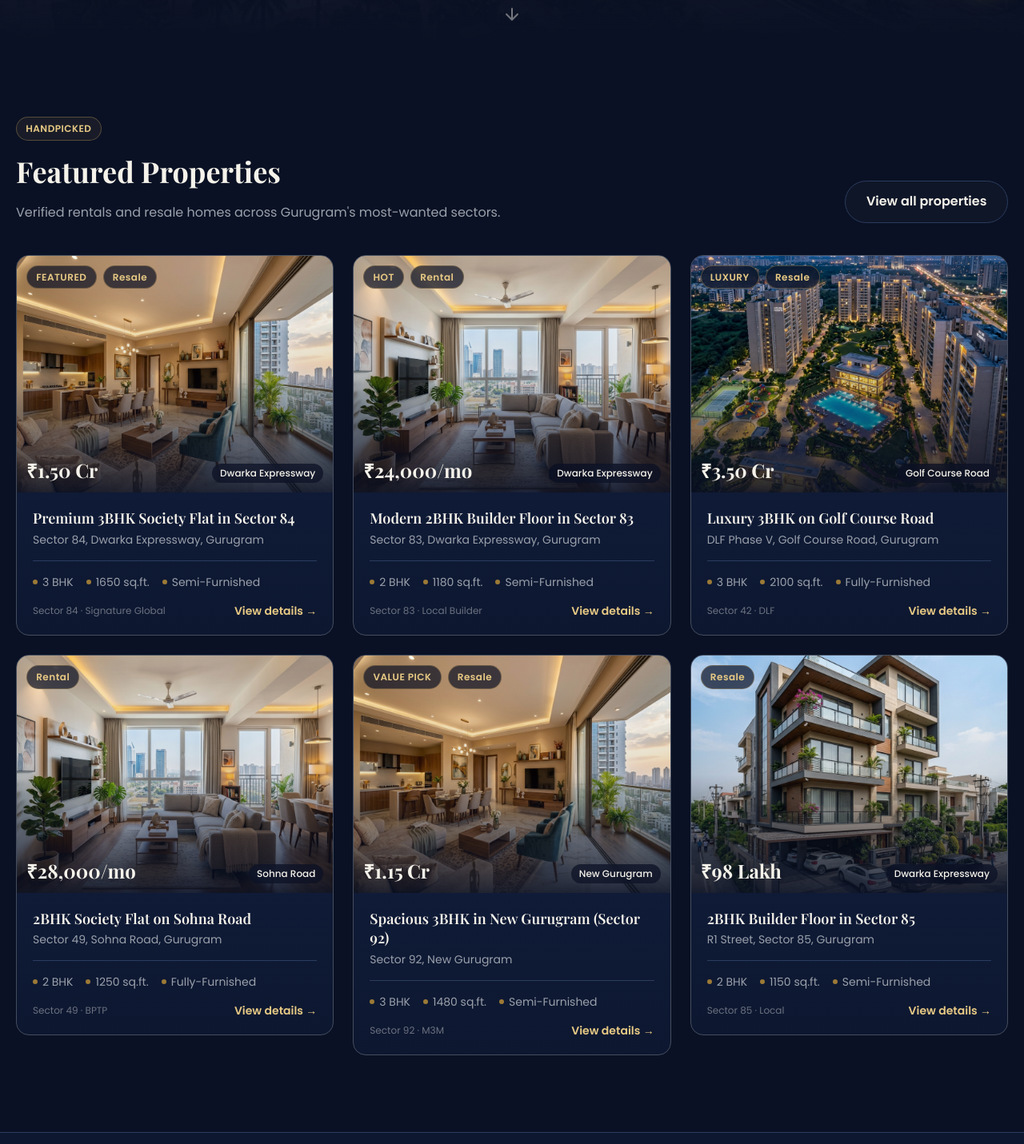
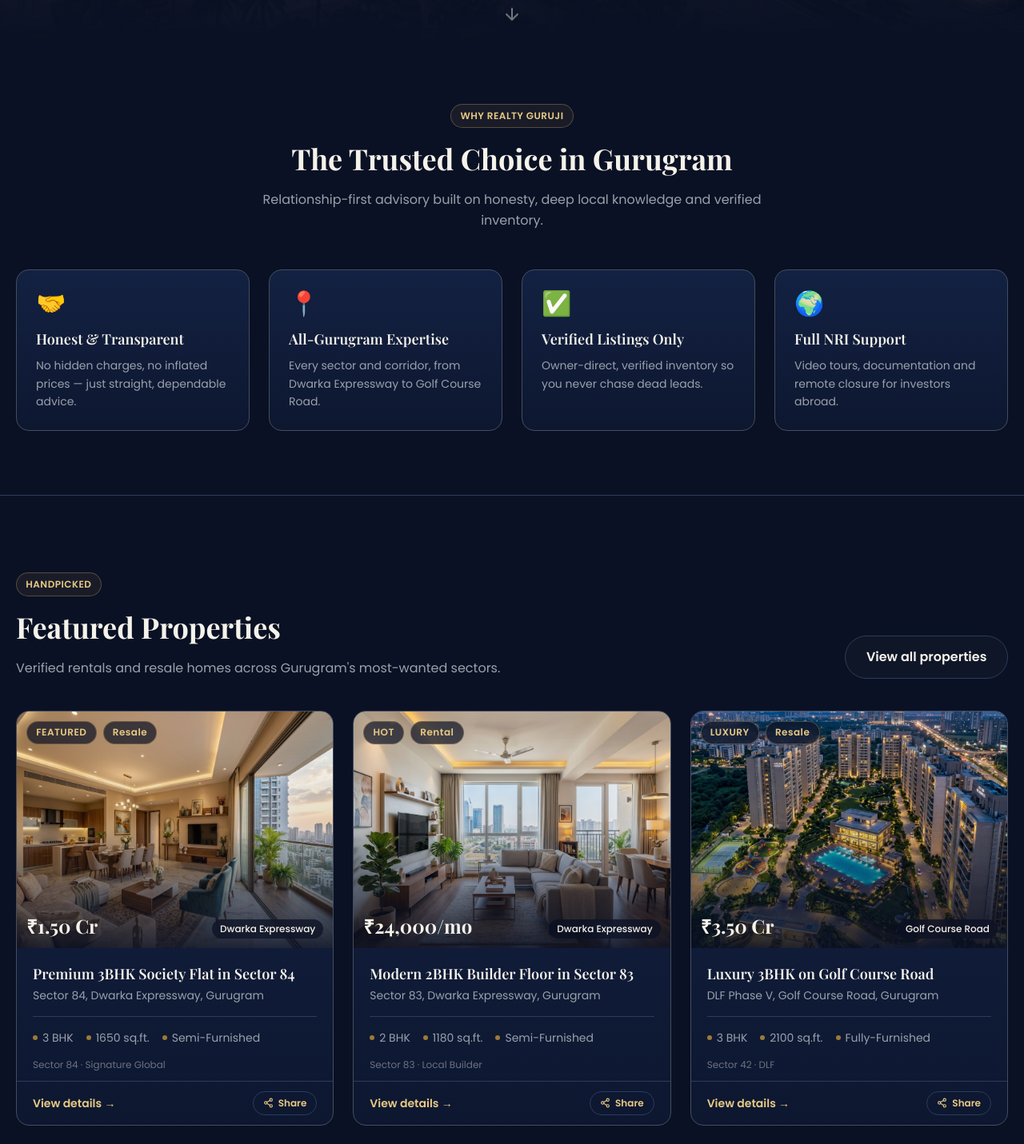
Before and after one commit to sanjeevkps60-netizen/realtyguruji-production, a Next.js app: page / in a window 1280 px wide. Shown: the part 800-2231 px from the top of the page at 80% size. Built offline with nearby package versions, Linux system fonts and the light colour scheme; no server answers; the database is empty; grey boxes are pictures that could not be loaded; a web font is replaced by a local one.

Commit message:
Homepage polish (photo, Why Us, How It Works) + Share button on every property card

```diff
--- a/src/app/page.tsx
+++ b/src/app/page.tsx
@@ -1,4 +1,5 @@
 import Link from "next/link";
+import Image from "next/image";
 import { site, telLink, whatsappLink } from "@/lib/site";
 import { testimonials, marketInsights, featuredBuilders } from "@/data/properties";
 import { getFeaturedProperties } from "@/lib/properties";
@@ -87,6 +88,33 @@ export default async function Home() {
           <svg className="animate-scrollcue" width="24" height="24" viewBox="0 0 24 24" fill="none" stroke="currentColor" strokeWidth="2" strokeLinecap="round" strokeLinejoin="round">
             <path d="M12 5v14M19 12l-7 7-7-7" />
           </svg>
+        </div>
+      </section>
+
+      {/* ---------------- WHY CHOOSE US ---------------- */}
+      <section className="border-b border-line py-16 sm:py-20">
+        <div className="container-rg">
+          <SectionHeading
+            eyebrow="Why Realty Guruji"
+            title="The Trusted Choice in Gurugram"
+            subtitle="Relationship-first advisory built on honesty, deep local knowledge and verified inventory."
+          />
+          <div className="mt-12 grid gap-6 sm:grid-cols-2 lg:grid-cols-4">
+            {[
+              { icon: "🤝", title: "Honest & Transparent", desc: "No hidden charges, no inflated prices — just straight, dependable advice." },
+              { icon: "📍", title: "All-Gurugram Expertise", desc: "Every sector and corridor, from Dwarka Expressway to Golf Course Road." },
+              { icon: "✅", title: "Verified Listings Only", desc: "Owner-direct, verified inventory so you never chase dead leads." },
+              { icon: "🌍", title: "Full NRI Support", desc: "Video tours, documentation and remote closure for investors abroad." },
+            ].map((f, i) => (
+              <ScrollReveal key={f.title} delay={i * 60}>
+                <div className="card-rg h-full p-6">
+                  <span className="text-3xl" aria-hidden>{f.icon}</span>
+                  <h3 className="mt-3 font-display text-lg font-semibold text-cream">{f.title}</h3>
+                  <p className="mt-2 text-sm leading-relaxed text-muted">{f.desc}</p>
+                </div>
+              </ScrollReveal>
+            ))}
+          </div>
         </div>
       </section>
 
@@ -202,20 +230,32 @@ export default async function Home() {
 
       {/* ---------------- ABOUT RAHUL + YOUTUBE ---------------- */}
       <section className="py-20 sm:py-24">
-        <div className="container-rg">
-          <ScrollReveal className="mx-auto max-w-3xl text-center">
+        <div className="container-rg grid items-center gap-12 lg:grid-cols-[1fr_1.2fr]">
+          <ScrollReveal>
+            <div className="relative mx-auto w-full max-w-sm">
+              <div className="absolute -inset-3 -z-10 rounded-3xl bg-gradient-to-tr from-gold/25 to-transparent blur-xl" />
+              <Image
+                src="/images/rahul-soni.jpg"
+                alt={`${site.founder.name} — ${site.founder.role}, Realty Guruji`}
+                width={640}
+                height={800}
+                className="w-full rounded-2xl border border-line object-cover"
+              />
+            </div>
+          </ScrollReveal>
+          <ScrollReveal delay={100}>
             <span className="chip mb-4">Meet your consultant</span>
             <h2 className="font-display text-3xl font-bold text-cream sm:text-4xl">{site.founder.name}</h2>
-            <p className="mt-1 text-gold-bright">{site.founder.role}</p>
+            <p className="mt-1 text-gold-bright">{site.founder.role} · {site.founder.experienceYears}+ years</p>
             <p className="mt-5 leading-relaxed text-muted">{site.founder.bio}</p>
 
-            <div className="mx-auto mt-8 grid max-w-lg grid-cols-3 gap-4">
+            <div className="mt-8 grid max-w-lg grid-cols-3 gap-4">
               <YtStat value={site.socials.youtubeStats.subscribers} label="Subscribers" />
               <YtStat value={`${site.socials.youtubeStats.videos}`} label="Videos" />
               <YtStat value={site.socials.youtubeStats.views} label="Views" />
             </div>
 
-            <div className="mt-7 flex flex-wrap justify-center gap-3">
+            <div className="mt-7 flex flex-wrap gap-3">
               <a href={site.socials.youtube} target="_blank" rel="noopener noreferrer" className="btn-gold">
                 Watch on YouTube
               </a>
@@ -282,6 +322,32 @@ export default async function Home() {
         </div>
       </section>
 
+      {/* ---------------- HOW IT WORKS ---------------- */}
+      <section className="border-t border-line py-20 sm:py-24">
+        <div className="container-rg">
+          <SectionHeading
+            eyebrow="Simple process"
+            title="How It Works"
+            subtitle="From first call to keys in hand — a clear, no-pressure journey."
+          />
+          <div className="mt-12 grid gap-6 md:grid-cols-3">
+            {[
+              { n: "01", title: "Share your requirement", desc: "Tell us your budget, preferred sector and property type by form, call or WhatsApp." },
+              { n: "02", title: "Get matched & visit", desc: "Rahul shortlists verified options and arranges site visits within 24–48 hours." },
+              { n: "03", title: "Negotiate & close", desc: "We help you negotiate the best price and handle paperwork end-to-end." },
+            ].map((s, i) => (
+              <ScrollReveal key={s.n} delay={i * 80}>
+                <div className="card-rg h-full p-7">
+                  <span className="font-display text-4xl font-bold text-gradient-gold">{s.n}</span>
+                  <h3 className="mt-3 font-display text-xl font-semibold text-cream">{s.title}</h3>
+                  <p className="mt-2 text-sm leading-relaxed text-muted">{s.desc}</p>
+                </div>
+              </ScrollReveal>
+            ))}
+          </div>
+        </div>
+      </section>
+
       {/* ---------------- LEAD CTA ---------------- */}
       <section className="relative overflow-hidden border-t border-line py-20 sm:py-24">
         <div className="absolute inset-0 -z-10 bg-gradient-to-br from-surface to-ink" />
--- /dev/null
+++ b/src/components/CardShare.tsx
@@ -0,0 +1,54 @@
+"use client";
+
+import { useState } from "react";
+
+// Share a specific property's public URL (used on property cards).
+export default function CardShare({ id, title }: { id: string; title: string }) {
+  const [copied, setCopied] = useState(false);
+
+  async function onShare(e: React.MouseEvent) {
+    e.preventDefault();
+    e.stopPropagation();
+    const url = `${window.location.origin}/properties/${id}`;
+    type NavWithShare = Navigator & { share?: (data: ShareData) => Promise<void> };
+    const nav = navigator as NavWithShare;
+    if (nav.share) {
+      try {
+        await nav.share({ title, text: `${title} — view details:`, url });
+        return;
+      } catch {
+        /* cancelled → fall through to copy */
+      }
+    }
+    try {
+      await navigator.clipboard.writeText(url);
+      setCopied(true);
+      setTimeout(() => setCopied(false), 2000);
+    } catch {
+      window.prompt("Copy this link:", url);
+    }
+  }
+
+  return (
+    <button
+      onClick={onShare}
+      aria-label={`Share ${title}`}
+      className="inline-flex items-center gap-1.5 rounded-full border border-line px-3 py-1.5 text-xs font-semibold text-gold-bright transition-colors hover:border-gold hover:bg-gold/10"
+    >
+      {copied ? (
+        <>
+          <svg width="13" height="13" viewBox="0 0 24 24" fill="none" stroke="currentColor" strokeWidth="2.5" strokeLinecap="round" strokeLinejoin="round" aria-hidden><path d="M20 6 9 17l-5-5" /></svg>
+          Copied
+        </>
+      ) : (
+        <>
+          <svg width="13" height="13" viewBox="0 0 24 24" fill="none" stroke="currentColor" strokeWidth="2" strokeLinecap="round" strokeLinejoin="round" aria-hidden>
+            <circle cx="18" cy="5" r="3" /><circle cx="6" cy="12" r="3" /><circle cx="18" cy="19" r="3" />
+            <line x1="8.59" y1="13.51" x2="15.42" y2="17.49" /><line x1="15.41" y1="6.51" x2="8.59" y2="10.49" />
+          </svg>
+          Share
+        </>
+      )}
+    </button>
+  );
+}
--- a/src/components/PropertyCard.tsx
+++ b/src/components/PropertyCard.tsx
@@ -1,11 +1,14 @@
 import Link from "next/link";
 import Image from "next/image";
 import type { Property } from "@/data/properties";
+import CardShare from "@/components/CardShare";
 
 export default function PropertyCard({ property, href }: { property: Property; href?: string }) {
   const p = property;
+  const target = href ?? `/properties/${p.id}`;
   return (
-    <Link href={href ?? `/properties/${p.id}`} className="card-rg group flex flex-col overflow-hidden">
+    <div className="card-rg group flex flex-col overflow-hidden">
+      <Link href={target} className="flex flex-1 flex-col">
       <div className="relative aspect-[4/3] overflow-hidden">
         <Image
           src={p.image}
@@ -25,7 +28,7 @@ export default function PropertyCard({ property, href }: { property: Property; h
         </div>
       </div>
 
-      <div className="flex flex-1 flex-col p-5">
+      <div className="flex flex-1 flex-col p-5 pb-3">
         <h3 className="font-display text-lg font-semibold leading-snug text-cream transition-colors group-hover:text-gold-bright">
           {p.title}
         </h3>
@@ -41,12 +44,18 @@ export default function PropertyCard({ property, href }: { property: Property; h
           <Spec label={p.propertyType === "plot" ? p.facing + " facing" : p.furnishing} className="capitalize" />
         </div>
 
-        <div className="mt-4 flex items-center justify-between">
-          <span className="text-xs text-faint">Sector {p.sector} · {p.builder}</span>
-          <span className="text-sm font-semibold text-gold-bright">View details →</span>
-        </div>
+        <p className="mt-4 text-xs text-faint">Sector {p.sector} · {p.builder}</p>
       </div>
-    </Link>
+      </Link>
+
+      {/* Footer: view + share (outside the link so the button is valid + clickable) */}
+      <div className="flex items-center justify-between border-t border-line px-5 py-3">
+        <Link href={target} className="text-sm font-semibold text-gold-bright hover:underline">
+          View details →
+        </Link>
+        <CardShare id={p.id} title={p.title} />
+      </div>
+    </div>
   );
 }
 
```
